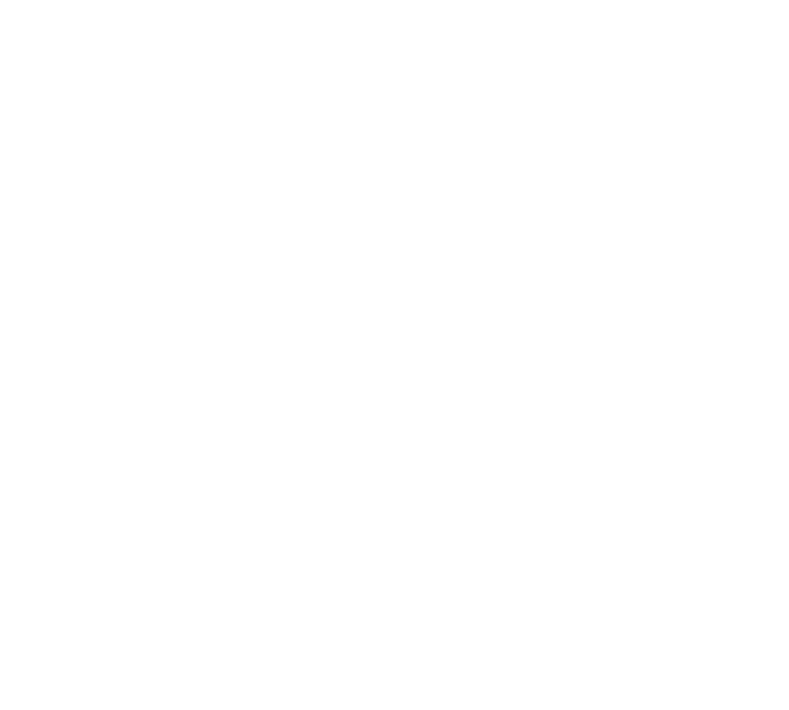
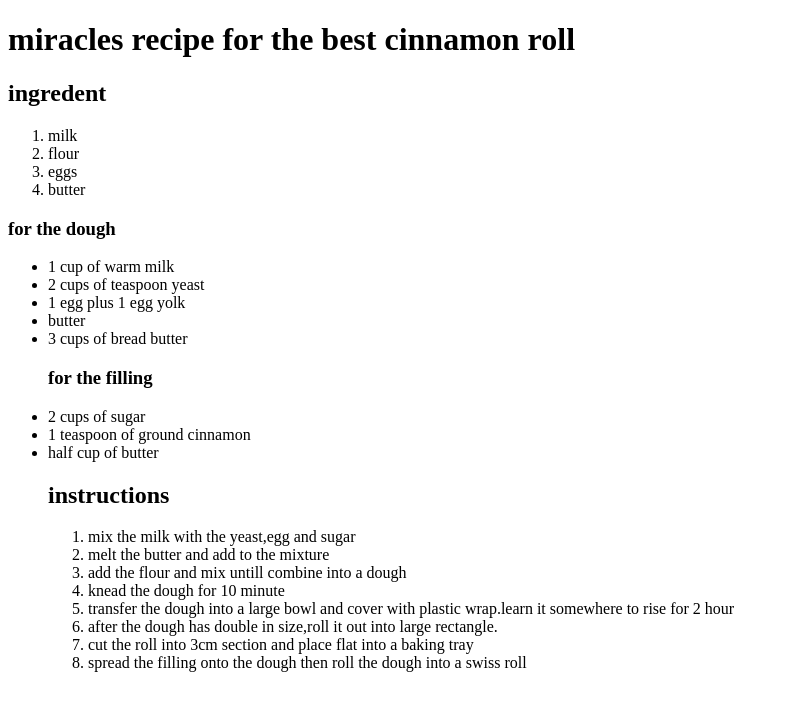
Before and after one commit to MIRACLEMUM/miracle, a plain HTML site: page Index.html in a window 1280 px wide. Shown: the whole page, without its empty margins (0-789 px from the left). Drawn offline with Linux system fonts and the light colour scheme.

Commit message:
added json

```diff
--- a/Index.html
+++ b/Index.html
@@ -1 +1,40 @@
 <!DOCTYPE html>
+ <h1>miracles recipe for the best cinnamon roll</h1>
+ <h2>ingredent</h2>
+    <ol>
+         <li>milk</li>
+         <li>flour</li>
+         <li>eggs</li>
+         <li>butter</li>
+
+
+    </ol>
+    <h3>for the dough</h3>
+      <ul>
+        <li>1 cup of warm milk</li>
+        <li>2 cups of teaspoon yeast</li>
+        <li>1 egg plus 1 egg yolk</li>
+        <li>butter</li>
+        <li>3 cups of bread butter</li>
+    <h3>for the filling</h3>
+         <oi>
+        <li>2 cups of sugar</li>
+        <li>1 teaspoon of ground cinnamon</li>
+        <li>half cup of butter</li>
+    <h2>instructions</h2>
+    <ol>
+       <li>mix the milk with the yeast,egg and sugar</li>
+       <li>melt the butter and add to the mixture</li>
+       <li>add the flour and mix untill combine into a dough</li>
+       <li>knead the dough for 10 minute</li>
+       <li>transfer the dough into a large bowl and cover with plastic wrap.learn it somewhere to rise for 2 hour </li>
+       <li>after the dough has double in size,roll it out into large rectangle.</li>
+       <li>cut the roll into 3cm section and place flat into a baking tray</li>
+       <li>spread the filling onto the dough then roll the dough into a swiss roll</li>
+
+
+    </ui>
+
+         </oi>
+
+  </ul>
```
Also changed, not shown: mimi.html (added, +78 -0 lines).
